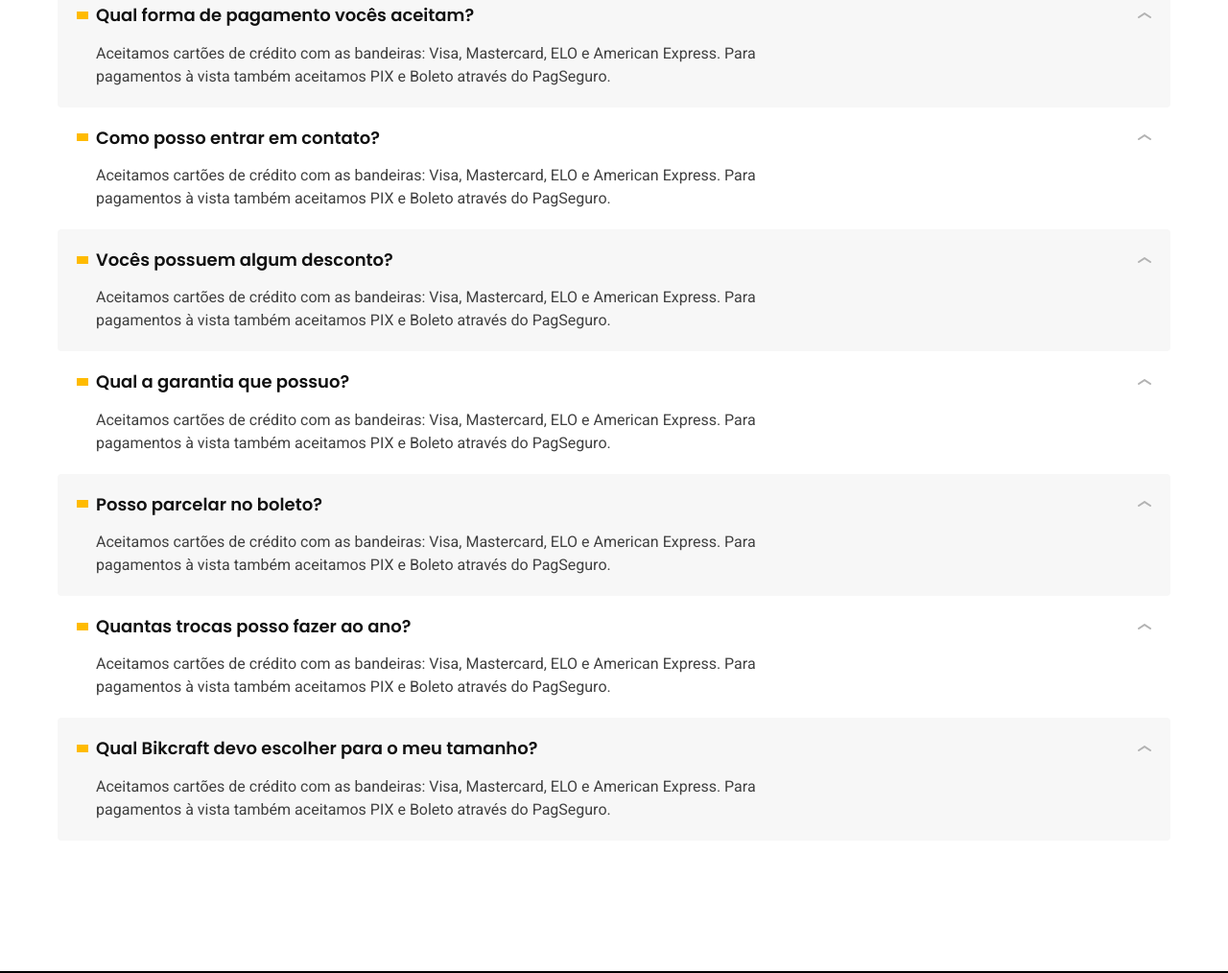
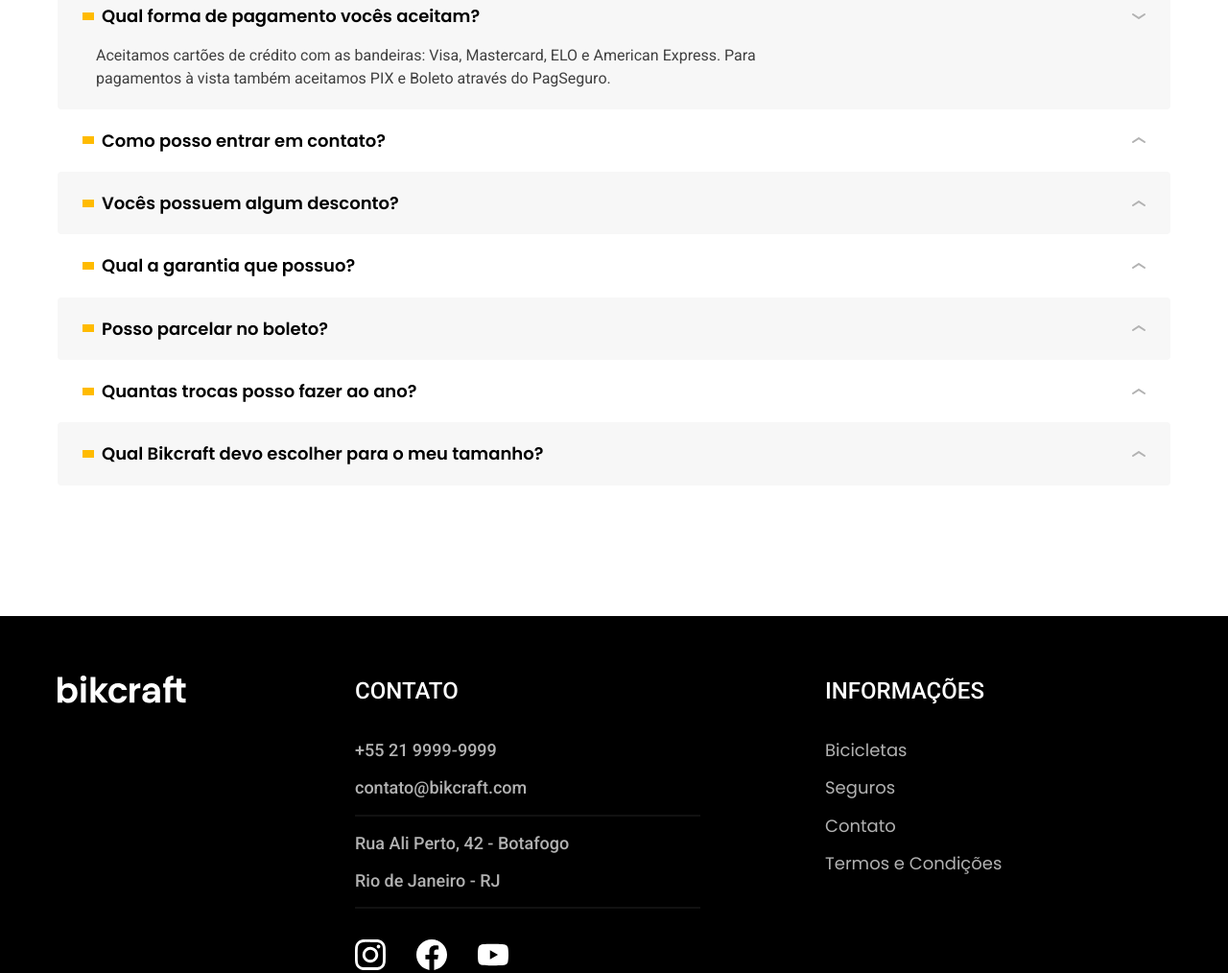
Before and after one commit to moraismariana/Bikcraft, a plain HTML site: page seguros.html in a window 1280 px wide. Shown: the part 1839-2853 px from the top of the page at 96% size. Drawn offline with Linux system fonts and the light colour scheme.

Commit message:
Perguntas Frequentes

```diff
--- a/css/seguros/perguntas.css
+++ b/css/seguros/perguntas.css
@@ -16,7 +16,7 @@
   background-color: var(--c1);
 }
 
-.perguntas dt::before {
+.perguntas button::before {
   content: "";
   display: inline-block;
   width: 12px;
@@ -24,15 +24,19 @@
   background-color: var(--p1);
 }
 
-.perguntas dt {
+.perguntas button {
   display: grid;
   grid-template-columns: auto 1fr auto;
   align-items: center;
   gap: 8px;
   cursor: pointer;
+  border: none;
+  background: none;
+  width: 100%;
+  text-align: left;
 }
 
-.perguntas dt::after {
+.perguntas button::after {
   content: "";
   display: inline-block;
   width: 14px;
@@ -41,8 +45,17 @@
   transition: 0.3s;
 }
 
-.perguntas dt:hover::after {
+.perguntas button:hover::after,
+.perguntas button[aria-expanded="true"]::after {
   transform: rotate(180deg);
+}
+
+.perguntas dd {
+  display: none;
+}
+
+.perguntas dd.ativa {
+  display: block;
 }
 
 .perguntas dd {
--- a/js/script.js
+++ b/js/script.js
@@ -23,3 +23,24 @@ function ativarProduto(parametro) {
 }
 
 parametros.forEach(ativarProduto);
+
+// Perguntas Frequentes
+
+const perguntas = document.querySelectorAll(".perguntas button");
+
+function ativarPergunta(event) {
+  const pergunta = event.currentTarget;
+  console.log(pergunta);
+  const controls = pergunta.getAttribute("aria-controls");
+  const resposta = document.getElementById(controls);
+
+  resposta.classList.toggle("ativa");
+  const ativa = resposta.classList.contains("ativa");
+  pergunta.setAttribute("aria-expanded", ativa);
+}
+
+function eventosPerguntas(pergunta) {
+  pergunta.addEventListener("click", ativarPergunta);
+}
+
+perguntas.forEach(eventosPerguntas);
--- a/seguros.html
+++ b/seguros.html
@@ -110,32 +110,32 @@
 
     <dl>
       <div>
-        <dt class="font-1-m-b">Qual forma de pagamento vocês aceitam?</dt>
-        <dd class="font-2-s c9">Aceitamos cartões de crédito com as bandeiras: Visa, Mastercard, ELO e American Express. Para pagamentos à vista também aceitamos PIX e Boleto através do PagSeguro.</dd>
+        <dt><button class="font-1-m-b" aria-controls="pergunta1" aria-expanded="true">Qual forma de pagamento vocês aceitam?</button></dt>
+        <dd id="pergunta1" class="font-2-s c9 ativa">Aceitamos cartões de crédito com as bandeiras: Visa, Mastercard, ELO e American Express. Para pagamentos à vista também aceitamos PIX e Boleto através do PagSeguro.</dd>
       </div>
       <div>
-        <dt class="font-1-m-b">Como posso entrar em contato?</dt>
-        <dd class="font-2-s c9">Aceitamos cartões de crédito com as bandeiras: Visa, Mastercard, ELO e American Express. Para pagamentos à vista também aceitamos PIX e Boleto através do PagSeguro.</dd>
+        <dt><button class="font-1-m-b" aria-controls="pergunta2" aria-expanded="false">Como posso entrar em contato?</button></dt>
+        <dd id="pergunta2" class="font-2-s c9">Aceitamos cartões de crédito com as bandeiras: Visa, Mastercard, ELO e American Express. Para pagamentos à vista também aceitamos PIX e Boleto através do PagSeguro.</dd>
       </div>
       <div>
-        <dt class="font-1-m-b">Vocês possuem algum desconto?</dt>
-        <dd class="font-2-s c9">Aceitamos cartões de crédito com as bandeiras: Visa, Mastercard, ELO e American Express. Para pagamentos à vista também aceitamos PIX e Boleto através do PagSeguro.</dd>
+        <dt><button class="font-1-m-b" aria-controls="pergunta3" aria-expanded="false">Vocês possuem algum desconto?</button></dt>
+        <dd id="pergunta3" class="font-2-s c9">Aceitamos cartões de crédito com as bandeiras: Visa, Mastercard, ELO e American Express. Para pagamentos à vista também aceitamos PIX e Boleto através do PagSeguro.</dd>
       </div>
       <div>
-        <dt class="font-1-m-b">Qual a garantia que possuo?</dt>
-        <dd class="font-2-s c9">Aceitamos cartões de crédito com as bandeiras: Visa, Mastercard, ELO e American Express. Para pagamentos à vista também aceitamos PIX e Boleto através do PagSeguro.</dd>
+        <dt><button class="font-1-m-b" aria-controls="pergunta4" aria-expanded="false">Qual a garantia que possuo?</button></dt>
+        <dd id="pergunta4" class="font-2-s c9">Aceitamos cartões de crédito com as bandeiras: Visa, Mastercard, ELO e American Express. Para pagamentos à vista também aceitamos PIX e Boleto através do PagSeguro.</dd>
       </div>
       <div>
-        <dt class="font-1-m-b">Posso parcelar no boleto?</dt>
-        <dd class="font-2-s c9">Aceitamos cartões de crédito com as bandeiras: Visa, Mastercard, ELO e American Express. Para pagamentos à vista também aceitamos PIX e Boleto através do PagSeguro.</dd>
+        <dt><button class="font-1-m-b" aria-controls="pergunta5" aria-expanded="false">Posso parcelar no boleto?</button></dt>
+        <dd id="pergunta5" class="font-2-s c9">Aceitamos cartões de crédito com as bandeiras: Visa, Mastercard, ELO e American Express. Para pagamentos à vista também aceitamos PIX e Boleto através do PagSeguro.</dd>
       </div>
       <div>
-        <dt class="font-1-m-b">Quantas trocas posso fazer ao ano?</dt>
-        <dd class="font-2-s c9">Aceitamos cartões de crédito com as bandeiras: Visa, Mastercard, ELO e American Express. Para pagamentos à vista também aceitamos PIX e Boleto através do PagSeguro.</dd>
+        <dt><button class="font-1-m-b" aria-controls="pergunta6" aria-expanded="false">Quantas trocas posso fazer ao ano?</button></dt>
+        <dd id="pergunta6" class="font-2-s c9">Aceitamos cartões de crédito com as bandeiras: Visa, Mastercard, ELO e American Express. Para pagamentos à vista também aceitamos PIX e Boleto através do PagSeguro.</dd>
       </div>
       <div>
-        <dt class="font-1-m-b">Qual Bikcraft devo escolher para o meu tamanho?</dt>
-        <dd class="font-2-s c9">Aceitamos cartões de crédito com as bandeiras: Visa, Mastercard, ELO e American Express. Para pagamentos à vista também aceitamos PIX e Boleto através do PagSeguro.</dd>
+        <dt><button class="font-1-m-b" aria-controls="pergunta7" aria-expanded="false">Qual Bikcraft devo escolher para o meu tamanho?</button></dt>
+        <dd id="pergunta7" class="font-2-s c9">Aceitamos cartões de crédito com as bandeiras: Visa, Mastercard, ELO e American Express. Para pagamentos à vista também aceitamos PIX e Boleto através do PagSeguro.</dd>
       </div>
     </dl>
   </article>
```
